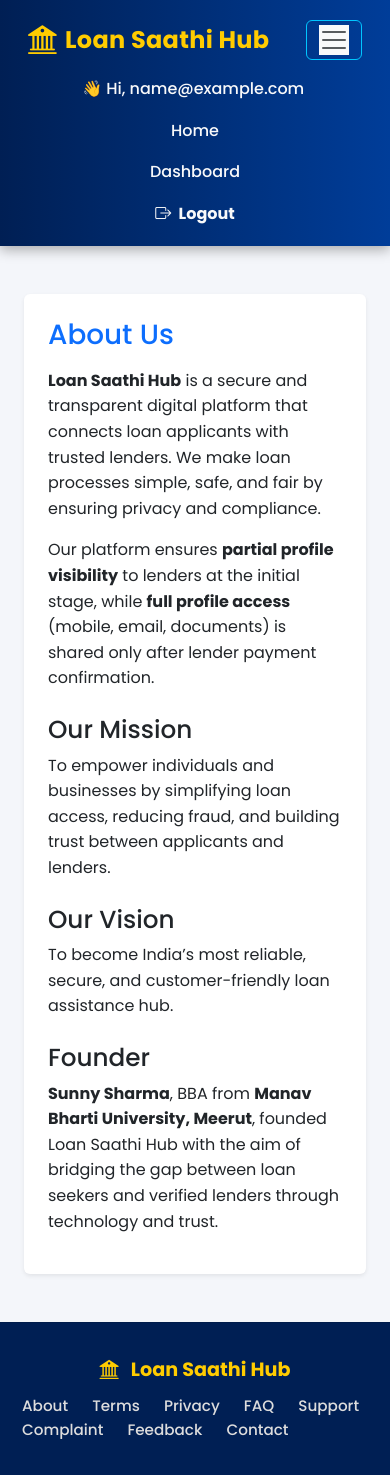
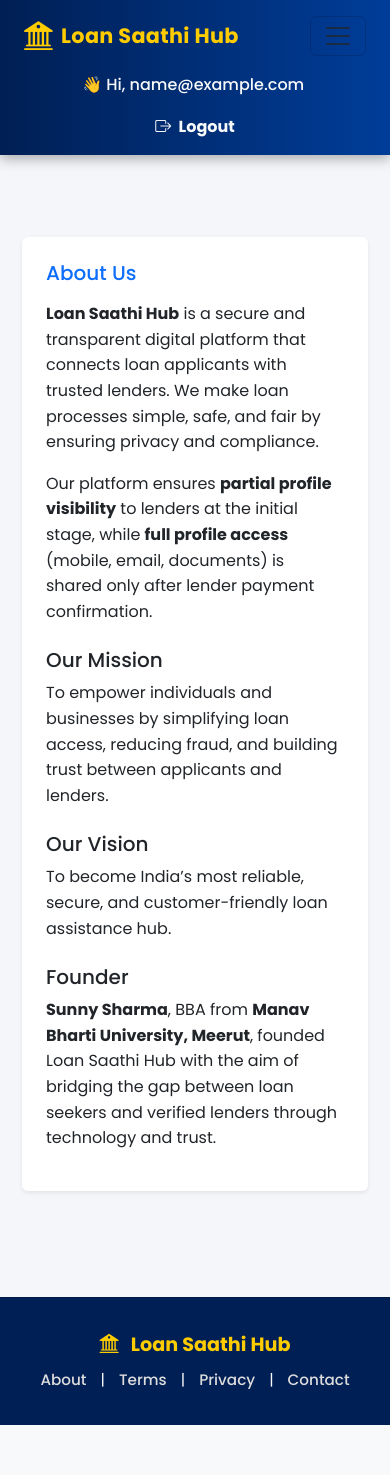
Before and after one commit to sunnysharma16685/loan-saathi-hub, a Django app: page /about/ in a window 390 px wide, after a click that opens the changed part. After the commit the page ends 1425 px from the top, so only its background shows below. Run offline with Django 5.2, Linux system fonts and the light colour scheme; the visitor is signed in with stand-in values (Sample User, id 1); some libraries are stand-ins or nearby versions.

Commit message:
initial commit

```diff
--- a/templates/base.html
+++ b/templates/base.html
@@ -3,7 +3,9 @@
 <html lang="en">
 <head>
   <meta charset="UTF-8">
-  <meta name="viewport" content="width=device-width, initial-scale=1.0">
+  <!-- ✅ Enhanced viewport for mobile app layout -->
+  <meta name="viewport" content="width=device-width, initial-scale=1.0, maximum-scale=1.0, user-scalable=no, viewport-fit=cover">
+
   <link rel="stylesheet" href="{% static 'css/site.css' %}">
   <title>{% block title %}Loan Saathi Hub{% endblock %}</title>
 
@@ -28,11 +30,18 @@
       --gold: #ffcc00;
     }
 
+    /* ✅ Body improved for app feel */
     body {
       font-family: 'Poppins', sans-serif;
       background: #f4f6fa;
       color: #212529;
       line-height: 1.6;
+      margin: 0;
+      padding: env(safe-area-inset-top) env(safe-area-inset-right)
+               env(safe-area-inset-bottom) env(safe-area-inset-left);
+      overscroll-behavior-y: contain;
+      -webkit-tap-highlight-color: transparent;
+      transition: background 0.3s ease;
     }
 
     /* Navbar */
@@ -66,11 +75,8 @@
       transition: all 0.3s ease;
     }
 
+    .nav-link.active,
     .nav-link:hover {
-      color: var(--accent) !important;
-    }
-
-    .nav-link.active {
       color: var(--accent) !important;
     }
 
@@ -96,13 +102,16 @@
     }
 
     /* Buttons */
+    .btn-login, .btn-register {
+      font-weight: 600;
+      border-radius: 8px;
+      padding: 8px 14px;
+      transition: 0.3s;
+    }
+
     .btn-login {
       border: 1px solid var(--accent);
       color: var(--accent);
-      font-weight: 600;
-      border-radius: 6px;
-      padding: 6px 12px;
-      transition: 0.3s;
     }
     .btn-login:hover {
       background: var(--accent);
@@ -112,16 +121,12 @@
     .btn-register {
       background: var(--accent);
       color: #fff !important;
-      border-radius: 6px;
-      padding: 6px 12px;
-      font-weight: 600;
-      margin-left: 0.5rem;
-      transition: 0.3s;
     }
     .btn-register:hover {
       background: #00a2d6;
     }
 
+    /* Footer */
     footer {
       background: var(--navy);
       color: var(--text-light);
@@ -137,10 +142,8 @@
       transition: 0.3s;
       font-weight: 500;
     }
-
     footer a:hover {
       color: var(--accent);
-      text-decoration: underline;
     }
 
     footer .footer-logo {
@@ -149,19 +152,47 @@
       font-size: 1.2rem;
     }
 
-    .navbar-toggler {
-      border-color: var(--accent);
-    }
-    .navbar-toggler-icon {
-      background-color: var(--text-light);
+    /* ✅ Floating Install Button */
+    #installAppBtn {
+      position: fixed;
+      bottom: 25px;
+      right: 25px;
+      z-index: 9999;
+      border-radius: 50px;
+      background: linear-gradient(90deg, #001f54, #003d99);
+      color: #fff;
+      font-weight: 600;
+      display: none;
+      padding: 12px 20px;
+      box-shadow: 0 4px 12px rgba(0, 0, 0, 0.3);
+      animation: slideUp 0.5s ease;
     }
 
-    .testing-banner {
-      background: #fff3cd;
-      color: #856404;
-      font-weight: 600;
-      text-align: center;
-      padding: 6px 0;
+    @keyframes slideUp {
+      from { opacity: 0; transform: translateY(20px); }
+      to { opacity: 1; transform: translateY(0); }
+    }
+
+    /* ✅ Responsive Design */
+    @media (max-width: 768px) {
+      h1, h2, h3 { font-size: 1.25rem !important; }
+      .navbar-brand { font-size: 1.3rem; }
+      .btn { font-size: 0.9rem; padding: 8px 12px; }
+      main.container { padding: 10px !important; }
+    }
+
+    @media (max-width: 480px) {
+      .navbar { padding: 0.5rem 0.75rem; }
+      .btn { font-size: 0.85rem; padding: 6px 10px; }
+    }
+
+    /* ✅ Page animation */
+    main {
+      animation: fadeIn 0.4s ease-in-out;
+    }
+    @keyframes fadeIn {
+      from { opacity: 0; transform: translateY(10px); }
+      to { opacity: 1; transform: translateY(0); }
     }
   </style>
 
@@ -181,7 +212,6 @@
       <a class="navbar-brand" href="{% url 'index' %}">
         <i class="bi bi-bank2"></i> Loan Saathi Hub
       </a>
-
       <button class="navbar-toggler" type="button" data-bs-toggle="collapse" data-bs-target="#navbarNav">
         <span class="navbar-toggler-icon"></span>
       </button>
@@ -189,55 +219,24 @@
       <div class="collapse navbar-collapse" id="navbarNav">
         <ul class="navbar-nav ms-auto align-items-center">
           {% if not request.user.is_authenticated %}
-            <li class="nav-item">
-              <a class="nav-link {% if request.resolver_match.url_name == 'index' %}active{% endif %}" href="{% url 'index' %}">Home</a>
-            </li>
+            <li class="nav-item"><a class="nav-link" href="{% url 'index' %}">Home</a></li>
             <li class="nav-item"><a class="btn btn-login" href="{% url 'login' %}">Login</a></li>
             <li class="nav-item"><a class="btn btn-register" href="{% url 'register' %}">Register</a></li>
           {% else %}
-            <li class="nav-item">
-              <span class="nav-link nav-welcome">
-                👋 Hi, {{ request.user.profile.full_name|default:request.user.email }}
-                {% if request.user.role %}<small class="text-light-50">({{ request.user.role|title }})</small>{% endif %}
-              </span>
-            </li>
-
-            <li class="nav-item">
-              <a class="nav-link {% if request.resolver_match.url_name == 'index' %}active{% endif %}" href="{% url 'index' %}">Home</a>
-            </li>
-
-            {% if request.user.is_superuser %}
-              <li class="nav-item">
-                <a class="nav-link {% if request.resolver_match.url_name == 'dashboard_admin' %}active{% endif %}" href="{% url 'dashboard_admin' %}">Dashboard</a>
-              </li>
-            {% elif request.user.profile and request.user.profile.is_reviewed %}
+            <li class="nav-item"><span class="nav-link nav-welcome">👋 Hi, {{ request.user.profile.full_name|default:request.user.email }}</span></li>
             {% if request.user.role == "applicant" %}
-                <li class="nav-item">
-                  <a class="nav-link {% if request.resolver_match.url_name == 'dashboard_applicant' %}active{% endif %}" href="{% url 'dashboard_applicant' %}">Dashboard</a>
-                </li>
+              <li class="nav-item"><a class="nav-link" href="{% url 'dashboard_applicant' %}">Dashboard</a></li>
             {% elif request.user.role == "lender" %}
-                <li class="nav-item">
-                  <a class="nav-link {% if request.resolver_match.url_name == 'dashboard_lender' %}active{% endif %}" href="{% url 'dashboard_lender' %}">Dashboard</a>
-                </li>
+              <li class="nav-item"><a class="nav-link" href="{% url 'dashboard_lender' %}">Dashboard</a></li>
             {% endif %}
-            {% else %}
-              <li class="nav-item">
-                <a class="nav-link {% if request.resolver_match.url_name == 'profile_form' %}active{% endif %}" href="{% url 'profile_form' %}">Profile Form</a>
-              </li>
-            {% endif %}
-
-            <li class="nav-item">
-              <a class="nav-link text-danger fw-bold" href="{% url 'logout' %}">
-                <i class="bi bi-box-arrow-right me-1"></i> Logout
-              </a>
-            </li>
+            <li class="nav-item"><a class="nav-link text-danger fw-bold" href="{% url 'logout' %}"><i class="bi bi-box-arrow-right me-1"></i> Logout</a></li>
           {% endif %}
         </ul>
       </div>
     </div>
   </nav>
 
-  <!-- Main Content -->
+  <!-- Main -->
   <main class="container container-max mt-4">
     {% if messages %}
       {% for message in messages %}
@@ -252,65 +251,47 @@
 
   <!-- Footer -->
   <footer>
-    <div class="container container-max d-flex flex-column flex-md-row justify-content-between align-items-center">
-      <div class="footer-logo mb-2 mb-md-0">
+    <div class="container container-max text-center">
+      <div class="footer-logo mb-2">
         <i class="bi bi-bank2 me-2"></i> Loan Saathi Hub
       </div>
       <div>
-        <a href="{% url 'about' %}">About</a>
-        <a href="{% url 'terms' %}">Terms</a>
-        <a href="{% url 'privacy' %}">Privacy</a>
-        <a href="{% url 'faq' %}">FAQ</a>
-        <a href="{% url 'support' %}">Support</a>
-        <a href="{% url 'complaint' %}">Complaint</a>
-        <a href="{% url 'feedback' %}">Feedback</a>
+        <a href="{% url 'about' %}">About</a> |
+        <a href="{% url 'terms' %}">Terms</a> |
+        <a href="{% url 'privacy' %}">Privacy</a> |
         <a href="{% url 'contact' %}">Contact</a>
       </div>
     </div>
   </footer>
 
+  <!-- Floating Install App Button -->
+  <button id="installAppBtn" class="btn btn-primary shadow-lg">
+    <i class="bi bi-download me-1"></i> Install App
+  </button>
+
   <script src="https://cdn.jsdelivr.net/npm/bootstrap@5.3.2/dist/js/bootstrap.bundle.min.js"></script>
 
-  <!-- ✅ Service Worker Registration -->
+  <!-- ✅ Register Service Worker -->
   <script>
     if ("serviceWorker" in navigator) {
       window.addEventListener("load", function () {
         navigator.serviceWorker.register("{% static 'service-worker.js' %}")
           .then(reg => console.log("✅ Service Worker registered:", reg))
-          .catch(err => console.log("⚠️ Service Worker registration failed:", err));
+          .catch(err => console.log("⚠️ Service Worker failed:", err));
       });
     }
   </script>
 
-  {% block extra_js %}{% endblock %}
-<!-- ✅ PWA Install Button -->
-<button id="installAppBtn"
-        class="btn btn-primary shadow-lg"
-        style="
-          position: fixed;
-          bottom: 25px;
-          right: 25px;
-          z-index: 9999;
-          border-radius: 50px;
-          background: linear-gradient(90deg, #001f54, #003d99);
-          color: #fff;
-          font-weight: 600;
-          display: none;
-          padding: 12px 20px;
-          box-shadow: 0 4px 12px rgba(0,0,0,0.3);
-        ">
-  <i class="bi bi-download me-1"></i> Install App
-</button>
-
+  <!-- ✅ Install App Button Logic -->
   <script>
-  // ✅ Handle install prompt
     let deferredPrompt;
     const installBtn = document.getElementById("installAppBtn");
+    installBtn.style.display = "none";
 
     window.addEventListener("beforeinstallprompt", (e) => {
       e.preventDefault();
       deferredPrompt = e;
-    installBtn.style.display = "inline-flex"; // show button
+      installBtn.style.display = "inline-flex";
     });
 
     installBtn.addEventListener("click", async () => {
@@ -318,19 +299,16 @@
       installBtn.style.display = "none";
       deferredPrompt.prompt();
       const { outcome } = await deferredPrompt.userChoice;
-    if (outcome === "accepted") {
-      console.log("✅ App installed successfully");
-    } else {
-      console.log("❌ Installation dismissed");
-    }
+      if (outcome === "accepted") console.log("✅ Installed");
       deferredPrompt = null;
     });
 
-  // ✅ Hide button if app already installed
     window.addEventListener("appinstalled", () => {
       installBtn.style.display = "none";
       console.log("📱 Loan Saathi Hub already installed");
     });
   </script>
+
+  {% block extra_js %}{% endblock %}
 </body>
 </html>
```
Also changed, not shown: static/manifest.json. Lines whose indentation alone changed are shown as unchanged.
